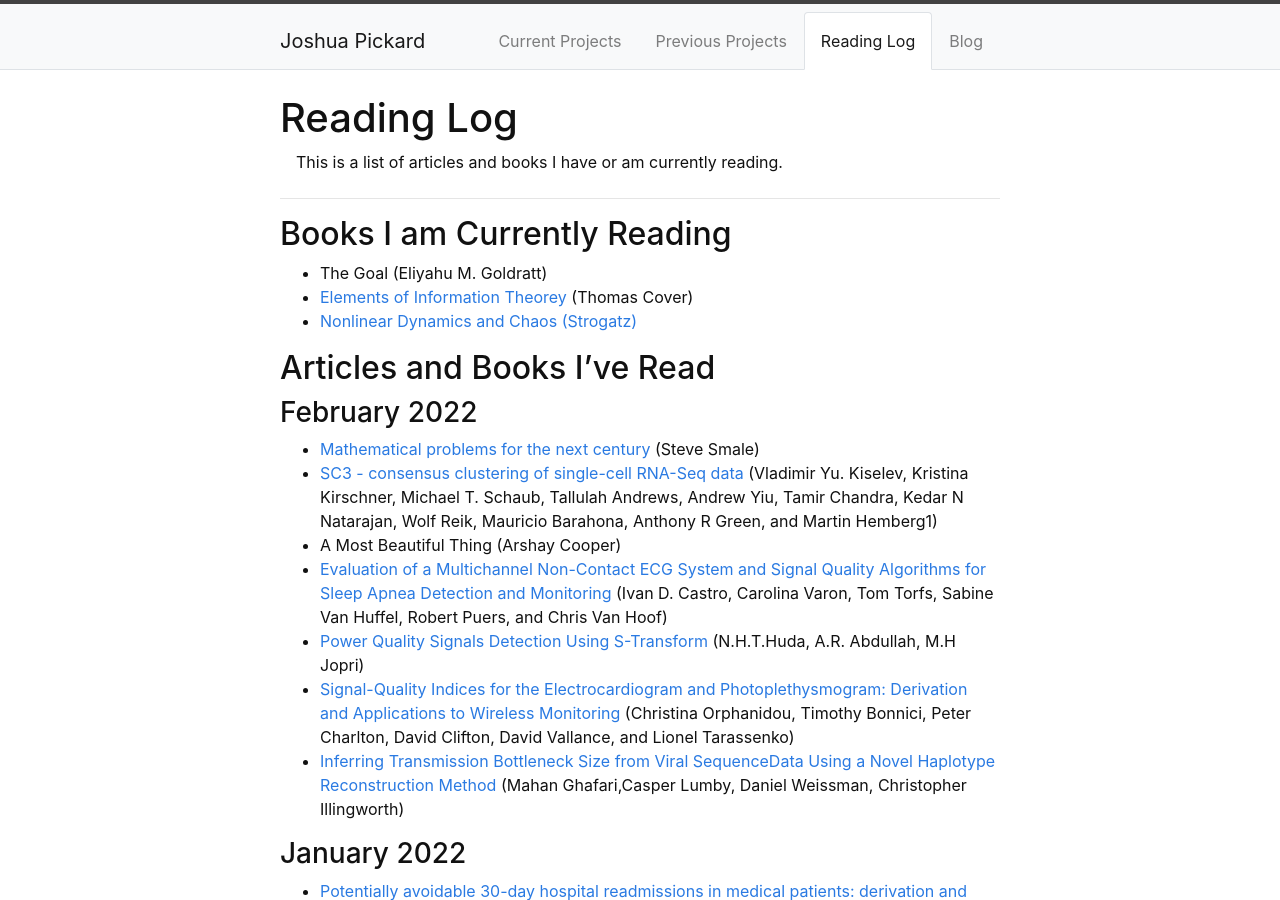
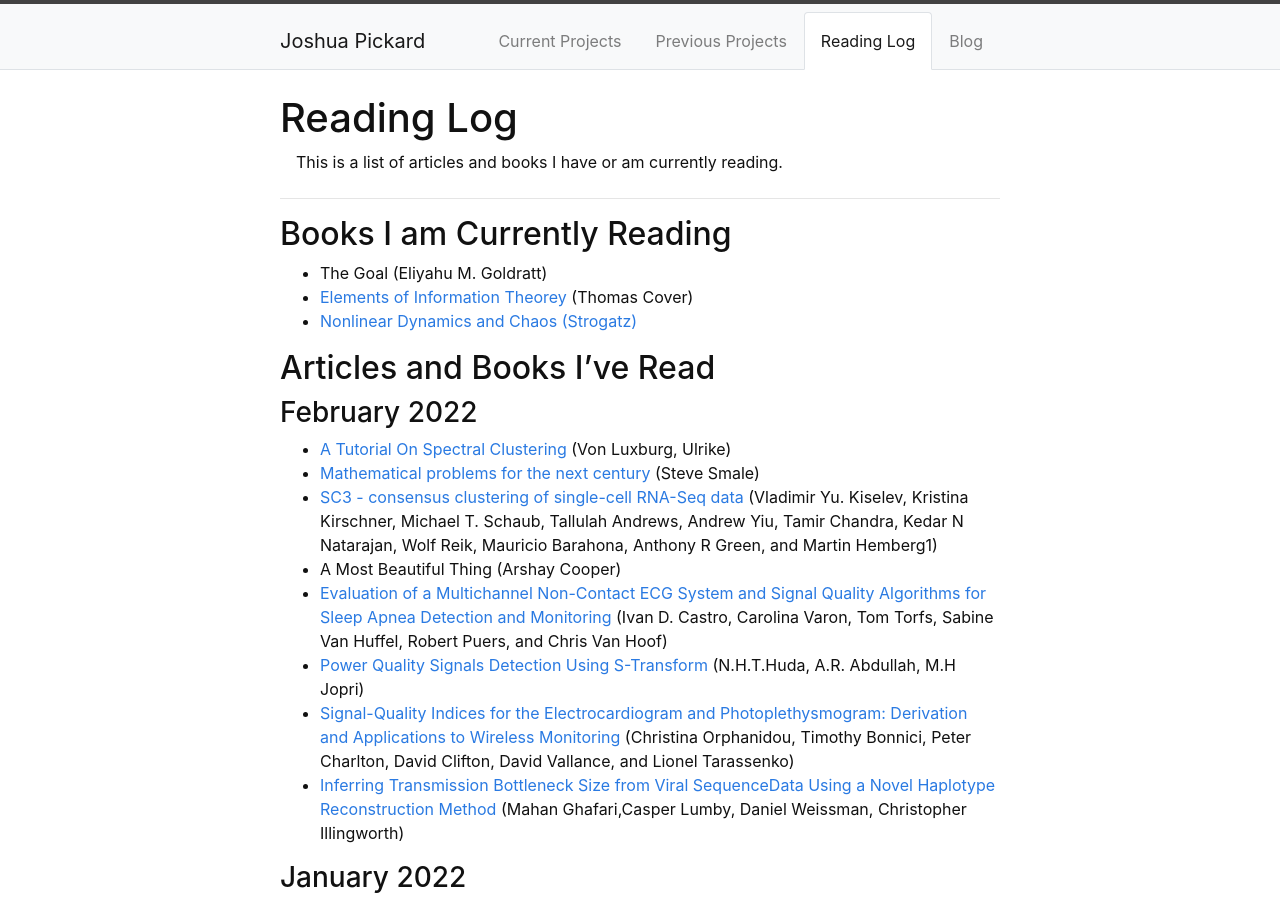
Before and after one commit to Jpickard1/jpickard1.github.io, a Jekyll site: the page built from content/3-Reading_Log.md, in a window 1280 px wide and 900 px high. Built offline with Jekyll 4.4.1, drawn with Linux system fonts in a browser that asks for light colours; some of the changed text lies outside the part shown.

Commit message:
Update 3-Reading_Log.md

```diff
--- a/content/3-Reading_Log.md
+++ b/content/3-Reading_Log.md
@@ -13,6 +13,7 @@ description: >
 ## Articles and Books I've Read
 
 ### February 2022
+- [A Tutorial On Spectral Clustering](https://drive.google.com/file/d/1Jq9MBRMxDfgnnSZmeVtrYvOb2-vksEIS/view) (Von Luxburg, Ulrike)
 - [Mathematical problems for the next century](https://drive.google.com/file/d/1NTW_cTjlAcLgezxLp8aufxxojaJNKFlk/view) (Steve Smale)
 - [SC3 - consensus clustering of single-cell RNA-Seq data](https://pubmed.ncbi.nlm.nih.gov/28346451/) (Vladimir Yu. Kiselev, Kristina Kirschner, Michael T. Schaub, Tallulah Andrews, Andrew Yiu, Tamir Chandra, Kedar N Natarajan, Wolf Reik, Mauricio Barahona, Anthony R Green, and Martin Hemberg1)
 - A Most Beautiful Thing (Arshay Cooper)
```
Also changed, not shown: other parts of content/3-Reading_Log.md (+0 -1 lines).
